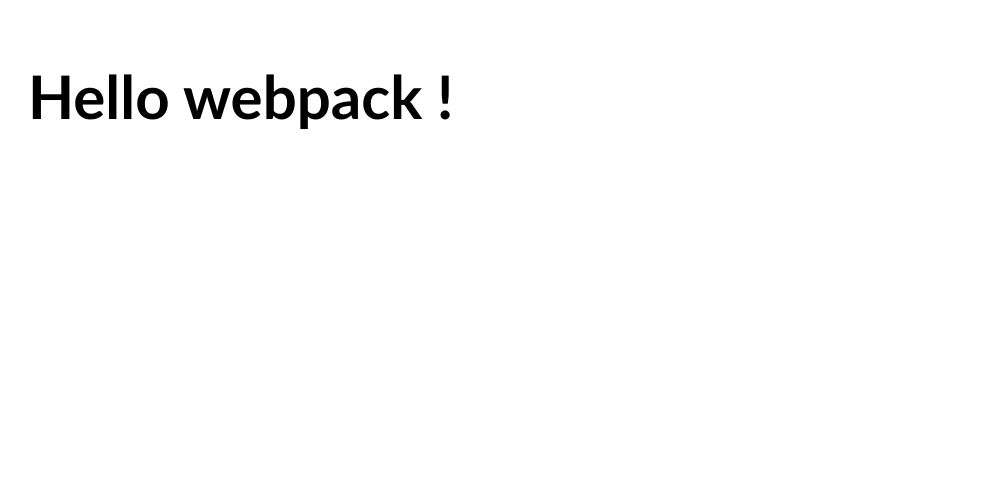
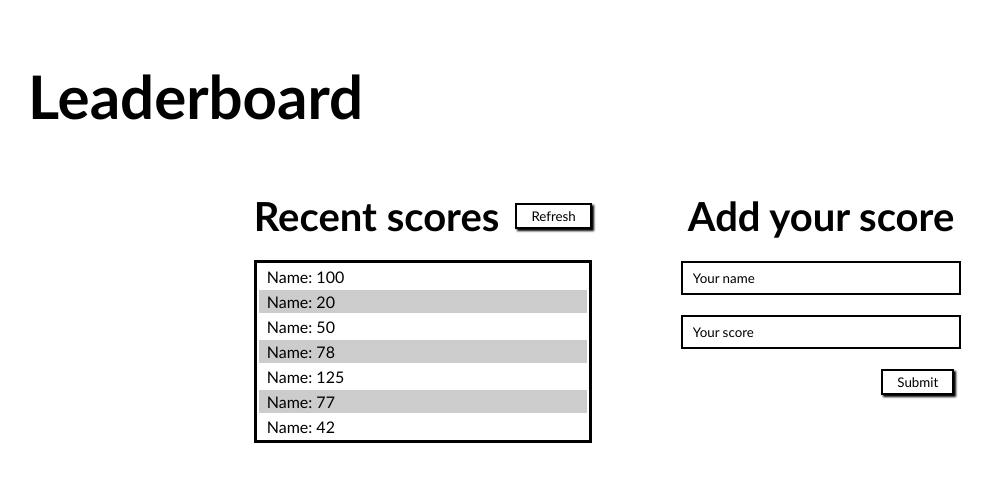
Before and after one commit to IngDavidTM/leaderboard, a website built with webpack: page dist/index.html in a window 1280 px wide. Shown: the whole page, without its empty margins (36-1028 px from the left). Built offline with nearby package versions, Linux system fonts and the light colour scheme.

Commit message:
build index on dist folder

```diff
--- a/dist/index.html
+++ b/dist/index.html
@@ -1 +1 @@
-<!doctype html><html lang="en"><head><meta charset="UTF-8"><meta name="viewport" content="width=device-width,initial-scale=1"><title>Wbpack Exercise</title><script defer="defer" src="main.51e9165cb93887764876.js"></script></head><body><h1>Hello webpack !</h1></body></html>
+<!doctype html><html lang="en"><head><meta charset="UTF-8"><meta name="viewport" content="width=device-width,initial-scale=1"><title>Leaderboard</title><script defer="defer" src="main.c69fa9379046197731b5.js"></script></head><body><h1>Leaderboard</h1><section><div id="scores" class="scores"><div><h2>Recent scores</h2><button>Refresh</button></div><table><tr><td>Name: 100</td></tr><tr class="gray"><td>Name: 20</td></tr><tr><td>Name: 50</td></tr><tr class="gray"><td>Name: 78</td></tr><tr><td>Name: 125</td></tr><tr class="gray"><td>Name: 77</td></tr><tr><td>Name: 42</td></tr></table></div><div id="addForm" class="addForm"><h2>Add your score</h2><form><input name="name" placeholder="Your name"> <input name="score" placeholder="Your score"> <button type="submit" class="submitBtn">Submit</button></form></div></section></body></html>
```
Also changed, not shown: 2 other files.
